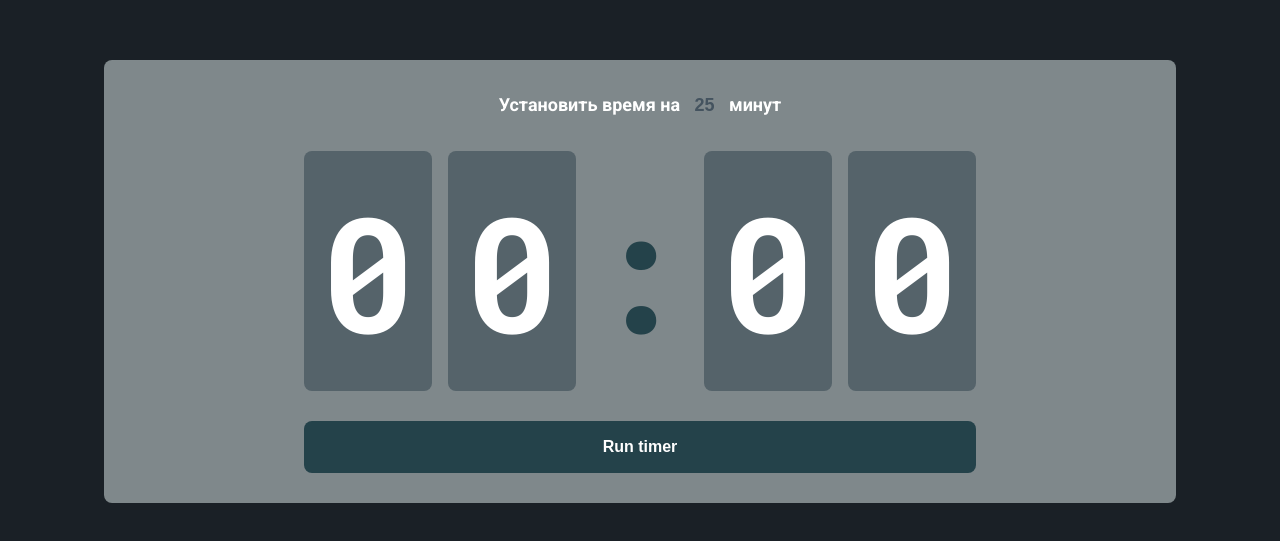
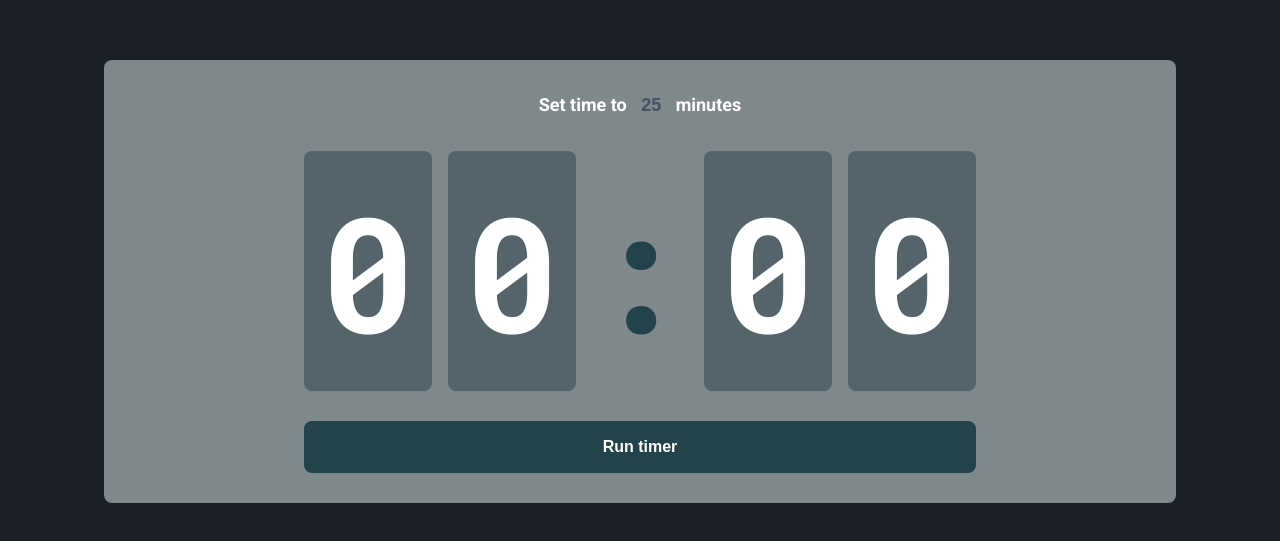
Before and after one commit to Alibek-B/timer, a plain HTML site: page index.html in a window 1280 px wide. Shown: the part 127-668 px from the top of the page. Drawn offline with Linux system fonts and the light colour scheme.

Commit message:
fix naming

```diff
--- a/index.html
+++ b/index.html
@@ -4,7 +4,7 @@
     <meta charset="UTF-8" />
     <meta http-equiv="X-UA-Compatible" content="IE=edge" />
     <meta name="viewport" content="width=device-width, initial-scale=1.0" />
-    <title>Таймер медитации</title>
+    <title>Timer</title>
     <link rel="stylesheet" href="./style.css" />
     <script src="./app.js" defer></script>
     <link rel="preconnect" href="https://fonts.googleapis.com" />
@@ -18,14 +18,14 @@
     <div class="wrapper">
       <form class="timer" onsubmit="app.submit(event)">
         <div class="info">
-          Установить время на
+          Set time to
           <input
             type="number"
             name="time"
             aria-label="Число минут для медитации"
             value="25"
           />
-          минут
+          minutes
         </div>
         <div class="countdown">
           <div class="num" id="min_tens">0</div>
```
